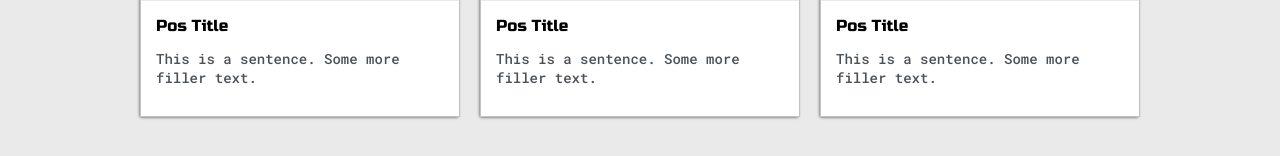
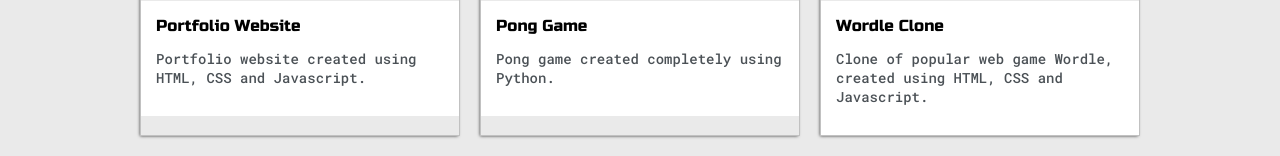
Before and after one commit to Ashutosh968/portfolio-project, a plain HTML site: page index.html in a window 1280 px wide. Shown: the part 1595-1751 px from the top of the page. Drawn offline with Linux system fonts and the light colour scheme.

Commit message:
added project section

```diff
--- a/index.html
+++ b/index.html
@@ -122,27 +122,27 @@
                 <div class="post">
                     <img class="thumbnail" src="">
                     <div class="post-preview">
-                        <h6 class="post-title">Pos Title</h6>
+                        <h6 class="post-title">Portfolio Website</h6>
                         <p class="post-intro">
-                            This is a sentence. Some more filler text.
+                            Portfolio website created using HTML, CSS and Javascript.
                         </p>
                     </div>
                 </div>
                 <div class="post">
                     <img class="thumbnail" src="">
                     <div class="post-preview">
-                        <h6 class="post-title">Pos Title</h6>
+                        <h6 class="post-title">Pong Game</h6>
                         <p class="post-intro">
-                            This is a sentence. Some more filler text.
+                            Pong game created completely using Python.
                         </p>
                     </div>
                 </div>
                 <div class="post">
                     <img class="thumbnail" src="">
                     <div class="post-preview">
-                        <h6 class="post-title">Pos Title</h6>
+                        <h6 class="post-title">Wordle Clone</h6>
                         <p class="post-intro">
-                            This is a sentence. Some more filler text.
+                            Clone of popular web game Wordle, created using HTML, CSS and Javascript.
                         </p>
                     </div>
                 </div>
```
